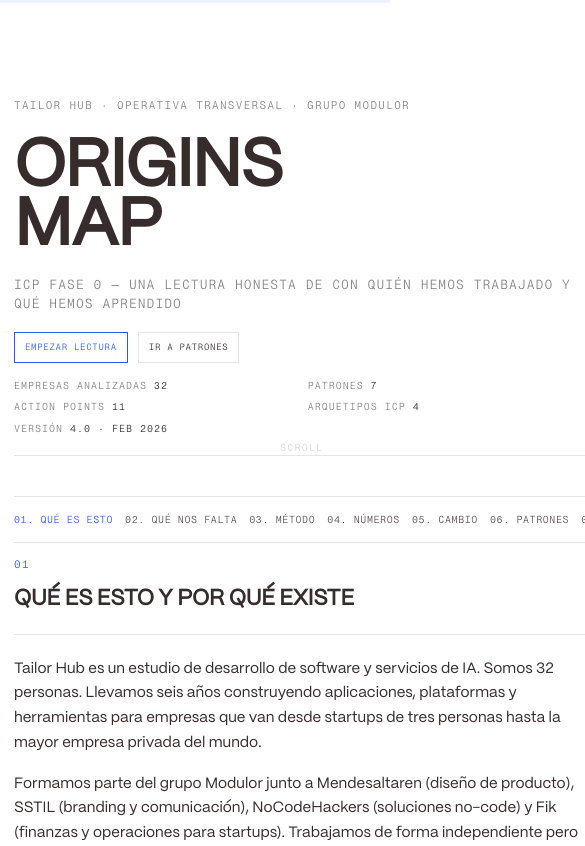
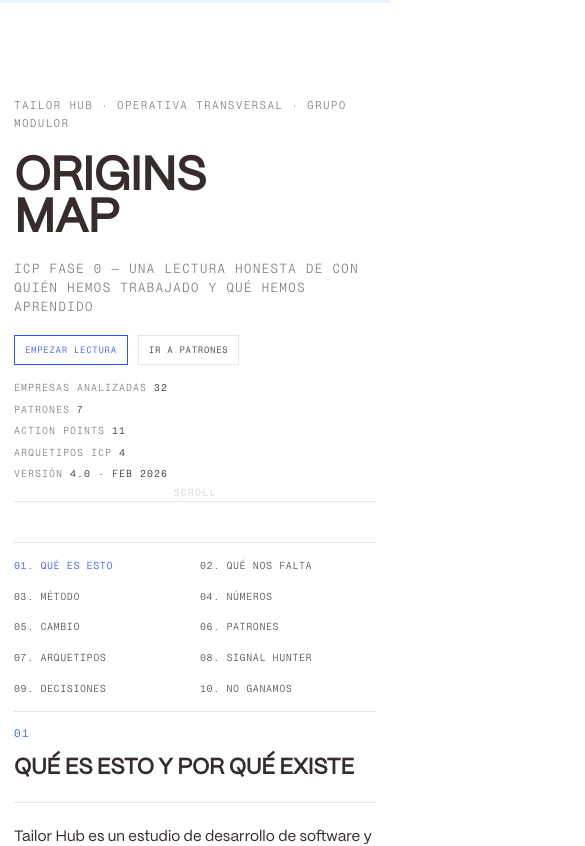
Before and after one commit to smilingcoco/Origins-Map-Tailor-Hub, a React (Vite) app: page / in a window 390 px wide. Shown: the top 846 px of the page, 585 px wide, since content can reach past the window. Built offline with nearby package versions, Linux system fonts and the light colour scheme.

Commit message:
Prevent mobile overflow in hero and side navigation

```diff
--- a/src/styles/globals.css
+++ b/src/styles/globals.css
@@ -42,7 +42,7 @@
   background: var(--neutral-00);
   font-size: 15px;
   line-height: 1.65;
-  overflow-x: clip;
+  overflow-x: hidden;
 }
 
 p {
@@ -837,30 +837,25 @@
   }
 
   .side-nav-list {
-    display: flex;
-    flex-wrap: nowrap;
-    gap: 0;
+    display: grid;
+    grid-template-columns: repeat(2, minmax(0, 1fr));
+    gap: 6px 10px;
     border-top: 1px solid var(--neutral-200);
     border-bottom: 1px solid var(--neutral-200);
     padding: 10px 0;
-    overflow-x: auto;
-    -webkit-overflow-scrolling: touch;
-    scrollbar-width: none;
-  }
-
-  .side-nav-list::-webkit-scrollbar {
-    display: none;
   }
 
   .side-nav-list li {
     margin-bottom: 0;
-    margin-right: 12px;
-    flex: 0 0 auto;
+    margin-right: 0;
+    min-width: 0;
   }
 
   .side-nav-link {
     font-size: 10px;
     letter-spacing: 0.06em;
+    white-space: normal;
+    line-height: 1.25;
   }
 
   .hero-section {
@@ -913,9 +908,9 @@
   }
 
   .hero-title {
-    font-size: clamp(40px, 18vw, 66px);
+    font-size: clamp(32px, 12vw, 52px);
     line-height: 0.9;
-    letter-spacing: -0.015em;
+    letter-spacing: -0.01em;
   }
 
   .hero-actions {
@@ -930,7 +925,7 @@
 
   .hero-meta-row {
     display: grid;
-    grid-template-columns: 1fr 1fr;
+    grid-template-columns: 1fr;
     gap: 8px 12px;
   }
 
```
